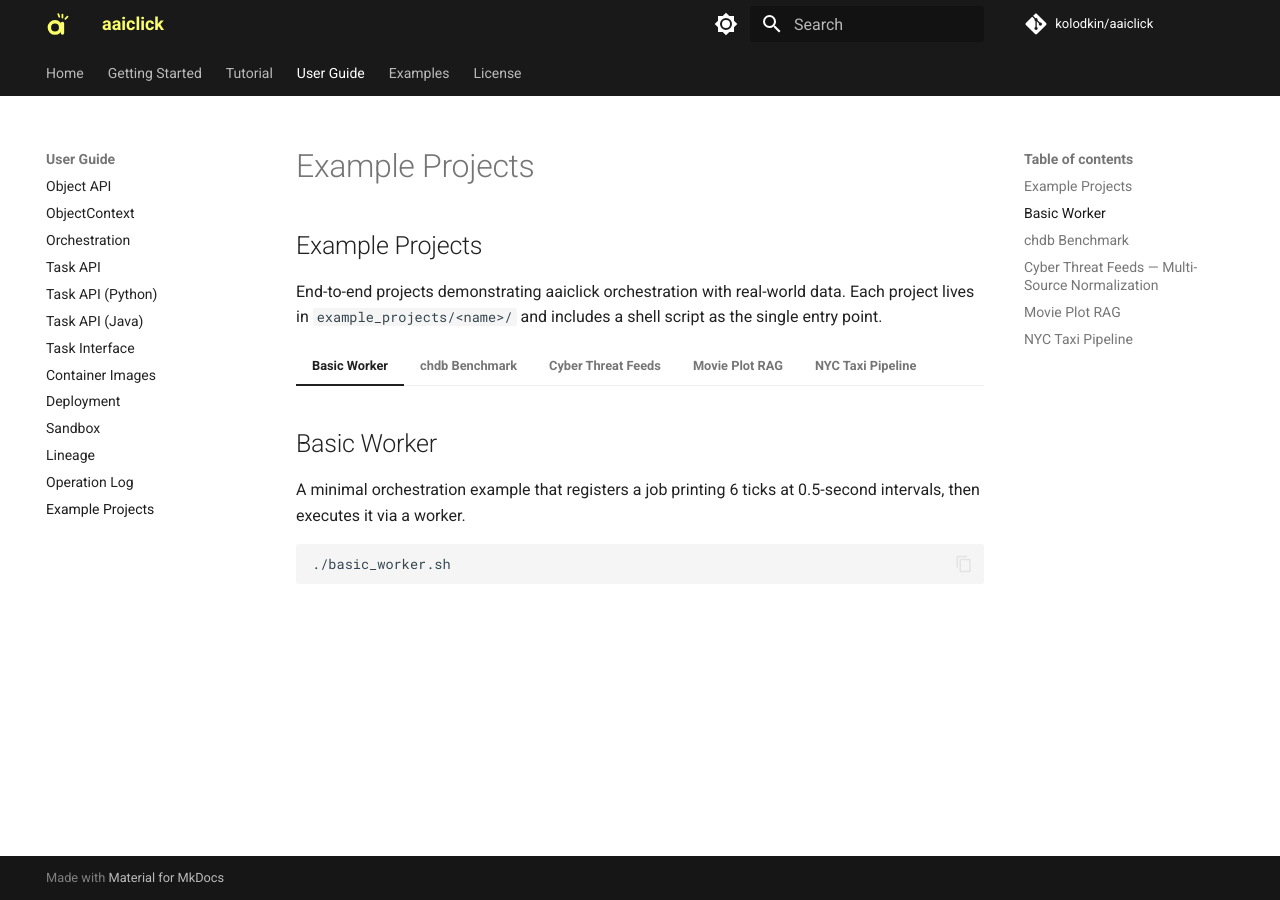
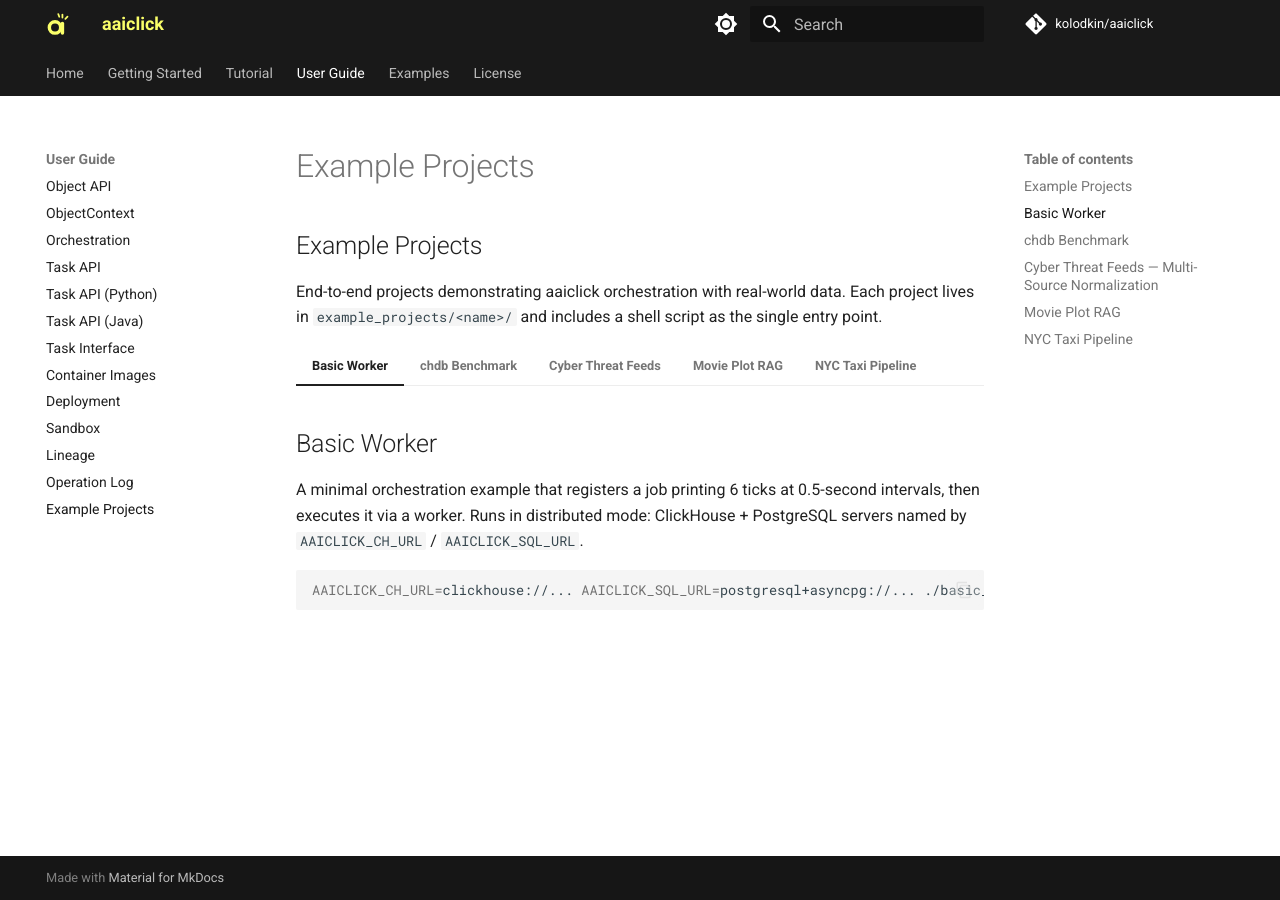
Before and after one commit to kolodkin/aaiclick, an MkDocs documentation site: the page built from docs/user_guide/example_projects.md, in a window 1280 px wide. Built offline with MkDocs 1.6.1 and Material for MkDocs 9.7.7, drawn with Linux system fonts in a browser that asks for light colours; comment, search, counter and statistics services are not loaded.

Commit message:
Example runners: one deployment mode per project, no custom plumbing
cyber_threat_feeds and movie_plot_rag run locally: the job inline on
embedded chdb + SQLite through `python -m <pkg> --params`. basic_worker and
nyc_taxi_pipeline run distributed: they require the server URLs, apply
migrations, start the workers and call `run-job --progress`. Flag parsing,
worker-log files and report-file plumbing are gone; extra args are forwarded.

Co-Authored-By: Claude Opus 5.5 <noreply@anthropic.com>
Claude-Session: https://claude.ai/code/session_01LcC1u9sfxriTjLe2CZPJUM

````diff
--- a/example_projects/basic_worker/README.md
+++ b/example_projects/basic_worker/README.md
@@ -1,8 +1,8 @@
 Basic Worker
 ---
 
-A minimal orchestration example that registers a job printing 6 ticks at 0.5-second intervals, then executes it via a worker.
+A minimal orchestration example that registers a job printing 6 ticks at 0.5-second intervals, then executes it via a worker. Runs in distributed mode: ClickHouse + PostgreSQL servers named by `AAICLICK_CH_URL` / `AAICLICK_SQL_URL`.
 
 ```bash
-./basic_worker.sh
+AAICLICK_CH_URL=clickhouse://... AAICLICK_SQL_URL=postgresql+asyncpg://... ./basic_worker.sh
 ```
--- a/example_projects/cyber_threat_feeds/README.md
+++ b/example_projects/cyber_threat_feeds/README.md
@@ -1,11 +1,11 @@
 Cyber Threat Feeds — Multi-Source Normalization
 ---
 
-Multi-source cybersecurity pipeline that loads CISA KEV, Shodan CVEDB, and FIRST EPSS data (JSON, gzip CSV) directly into ClickHouse via URL ingestion, normalizes and consolidates them into an AggregatingMergeTree table keyed by CVE ID, and produces a threat intelligence report.
+Multi-source cybersecurity pipeline that loads CISA KEV, Shodan CVEDB, and FIRST EPSS data (JSON, gzip CSV) directly into ClickHouse via URL ingestion, normalizes and consolidates them into an AggregatingMergeTree table keyed by CVE ID, and produces a threat intelligence report. Runs in local mode: the whole job in one process on embedded chdb + SQLite, no servers.
 
 ```bash
 ./cyber_threat_feeds.sh
 
-# Job kwargs are forwarded to `run-job`
-./cyber_threat_feeds.sh --set shodan_limit=1000
+# Override job kwargs
+./cyber_threat_feeds.sh --params '{"shodan_limit": 1000}'
 ```
--- a/example_projects/movie_plot_rag/README.md
+++ b/example_projects/movie_plot_rag/README.md
@@ -1,7 +1,7 @@
 Movie Plot RAG
 ---
 
-RAG + embeddings pipeline using ClickHouse as the vector store: loads TMDB plot synopses (cross-referenced with IMDb vote counts) from a Hugging Face Parquet dump, curates the top ~1,000 best-known movies in SQL, embeds every plot locally with `sentence-transformers/all-MiniLM-L6-v2` (384-dim, no API key), stores the vectors as an `Array(Float32)` column, and answers natural-language "vibe" queries ("a toy comes alive when the humans leave the room") with exact brute-force `cosineDistance` top-k retrieval in SQL. Every retrieval then feeds an LLM through LiteLLM, which answers strictly from the plots that came back — retrieval, augmentation and generation, not retrieval with a bolt-on. The default `ollama/llama3.1:8b` needs no API key, just a local Ollama server; point `AAICLICK_AI_MODEL` / `AAICLICK_AI_API_KEY` at a hosted model instead if you prefer.
+RAG + embeddings pipeline using ClickHouse as the vector store: loads TMDB plot synopses (cross-referenced with IMDb vote counts) from a Hugging Face Parquet dump, curates the top ~1,000 best-known movies in SQL, embeds every plot locally with `sentence-transformers/all-MiniLM-L6-v2` (384-dim, no API key), stores the vectors as an `Array(Float32)` column, and answers natural-language "vibe" queries ("a toy comes alive when the humans leave the room") with exact brute-force `cosineDistance` top-k retrieval in SQL. Every retrieval then feeds an LLM through LiteLLM, which answers strictly from the plots that came back — retrieval, augmentation and generation, not retrieval with a bolt-on. The default `ollama/llama3.1:8b` needs no API key, just a local Ollama server; point `AAICLICK_AI_MODEL` / `AAICLICK_AI_API_KEY` at a hosted model instead if you prefer. Runs in local mode: the whole job in one process on embedded chdb + SQLite, no servers.
 
 ```bash
 # Default model is ollama/llama3.1:8b — `ollama pull llama3.1:8b` first
--- a/example_projects/nyc_taxi_pipeline/README.md
+++ b/example_projects/nyc_taxi_pipeline/README.md
@@ -1,11 +1,11 @@
 NYC Taxi Pipeline
 ---
 
-Distributed computing example that loads NYC TLC Yellow Taxi trip data from Parquet URLs, runs parallel analysis tasks (basic stats, statistical metrics, group-by, tip and distance analysis), and produces a summary report.
+Distributed computing example that loads NYC TLC Yellow Taxi trip data from Parquet URLs, runs parallel analysis tasks (basic stats, statistical metrics, group-by, tip and distance analysis), and produces a summary report. Runs in distributed mode: ClickHouse + PostgreSQL servers named by `AAICLICK_CH_URL` / `AAICLICK_SQL_URL`.
 
 ```bash
-./nyc_taxi_pipeline.sh
+AAICLICK_CH_URL=clickhouse://... AAICLICK_SQL_URL=postgresql+asyncpg://... ./nyc_taxi_pipeline.sh
 
-# Job kwargs are forwarded to `run-job`
+# Override job kwargs
 ./nyc_taxi_pipeline.sh --set limit=500000
 ```
````
Also changed, not shown: other parts of example_projects/movie_plot_rag/README.md (+1 -1 lines), example_projects/CLAUDE.md (+9 -6 lines), example_projects/movie_plot_rag/SPEC.md (+3 -6 lines), 9 other files.
